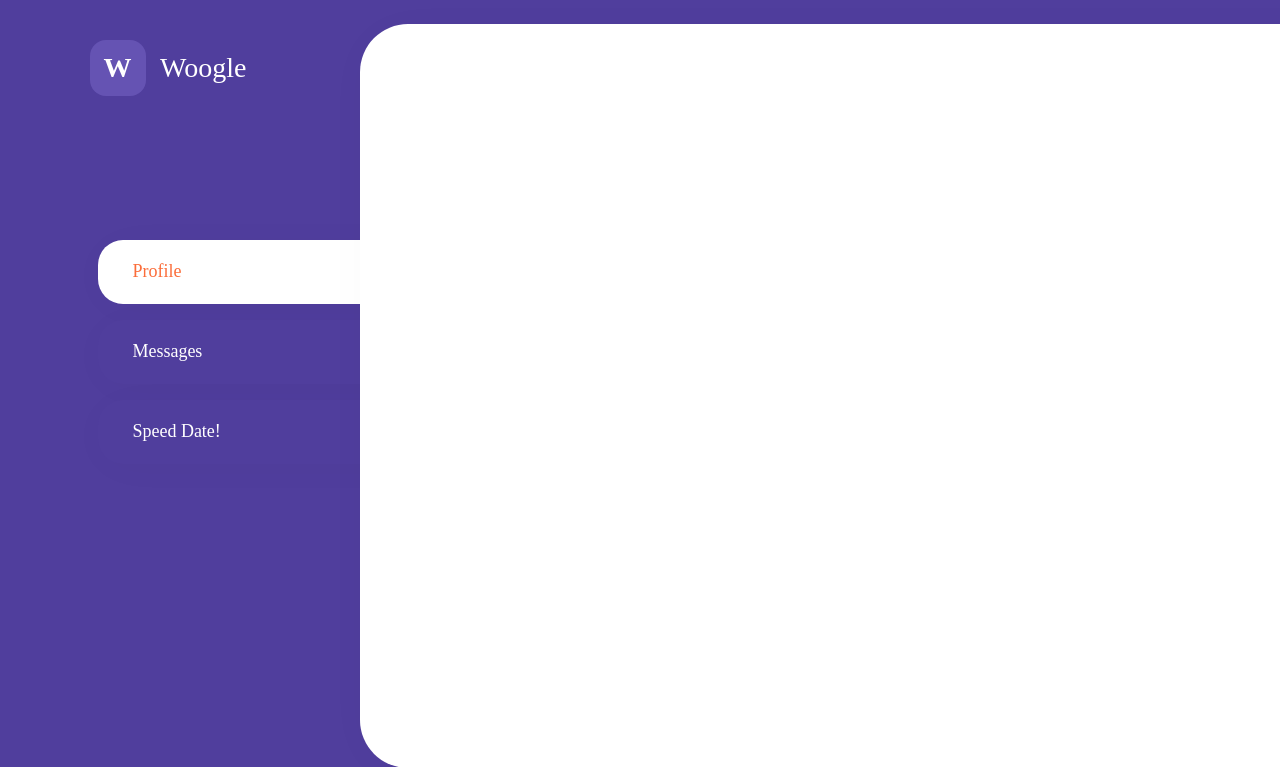
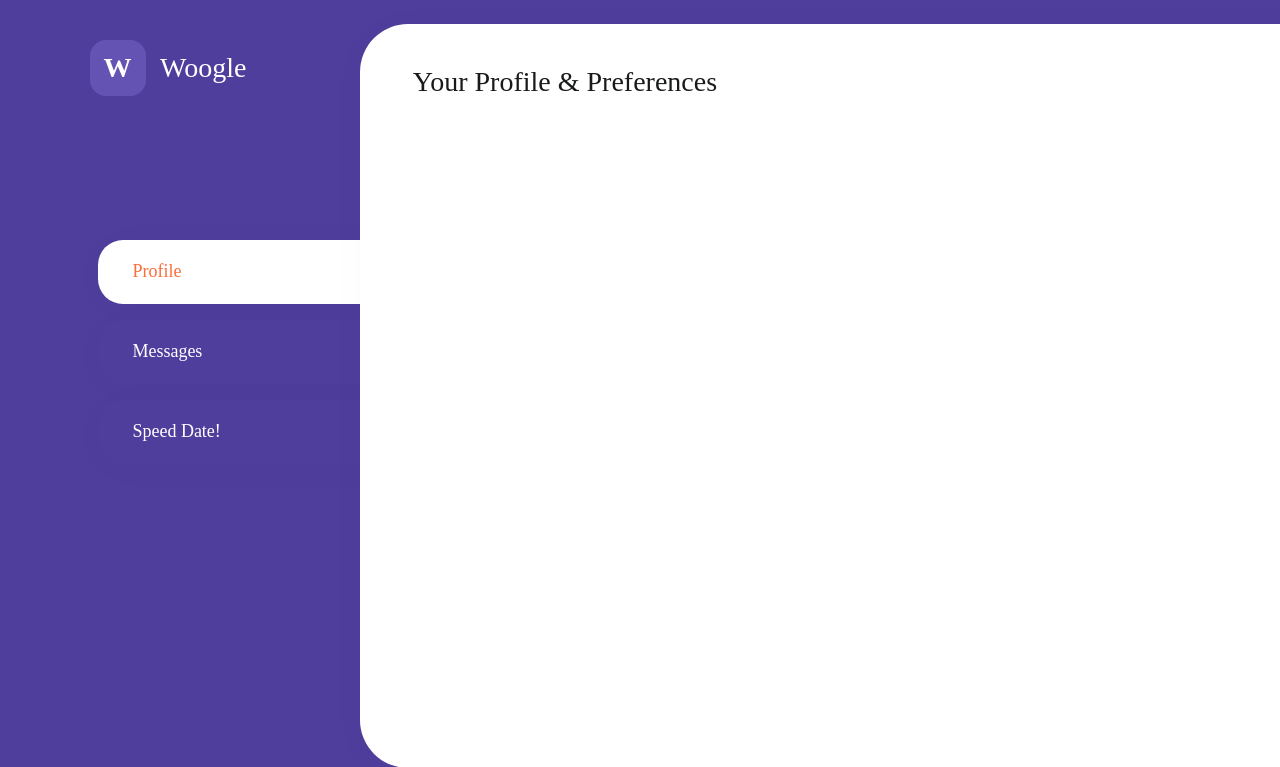
Before and after one commit to neeltron/Woogle, a Flask app: page / in a window 1280 px wide. Shown: the top 767 px of the page. Run offline with Flask 2, Linux system fonts and the light colour scheme.

Commit message:
added subheading

```diff
--- a/templates/index.html
+++ b/templates/index.html
@@ -114,6 +114,21 @@
         align-items: right;
         color: #FFFFFF;
       }
+      #subhead {
+        position: absolute;
+        height: 42px;
+        left: 5%;
+        top: 5%;
+        font-family: Poppins;
+        font-style: normal;
+        font-weight: 500;
+        font-size: 28px;
+        line-height: 42px;
+        display: flex;
+        align-items: center;
+        color: #181B1A;
+      }
+
     </style>
   </head>
   <body bgcolor = "#503E9D">
@@ -133,6 +148,7 @@
       <p id = "menutexthighlight2">Speed Date!</p>
     </div>
     <div id = "main">
+      <div id = "subhead">Your Profile & Preferences</div>
 
     </div>
   </body>
```
